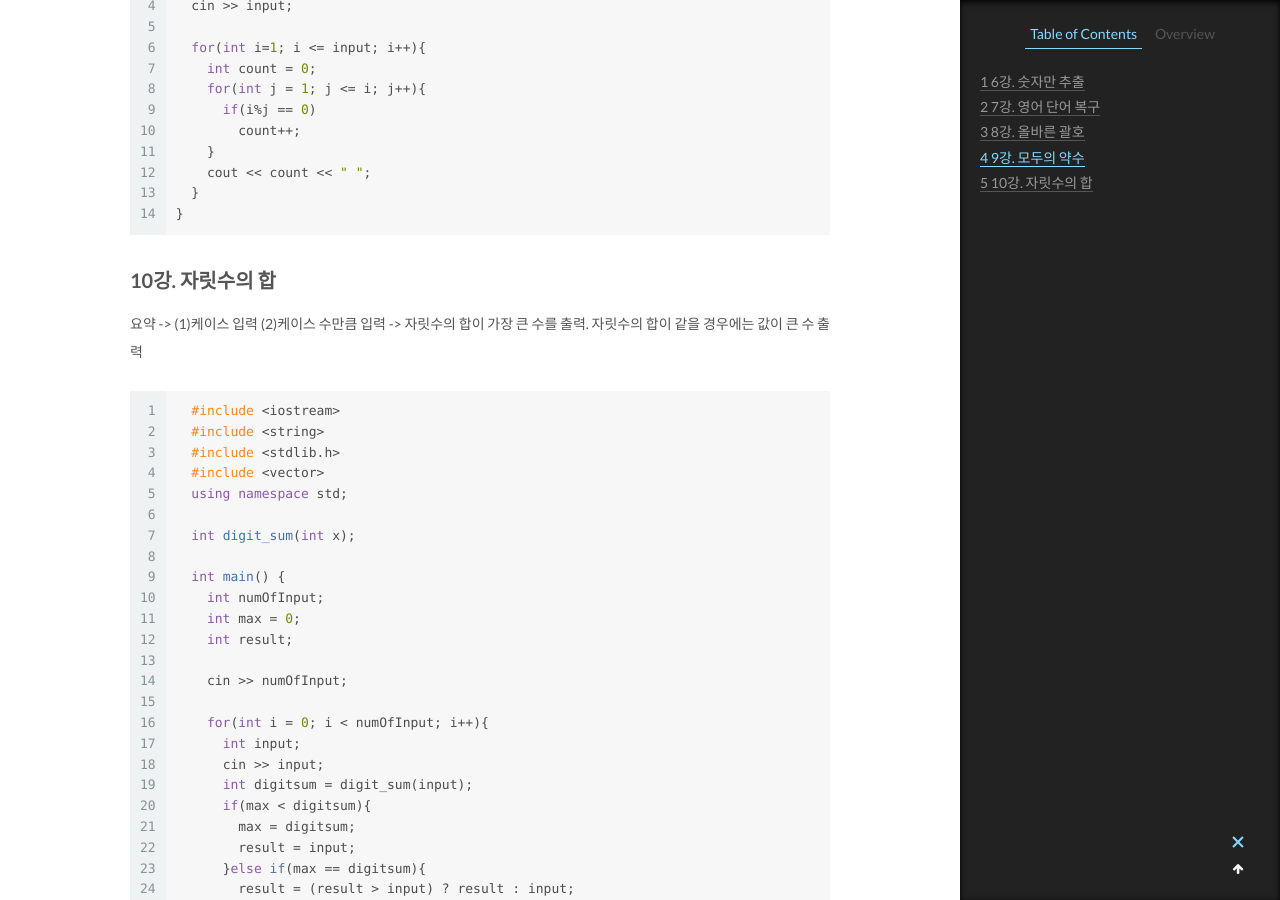
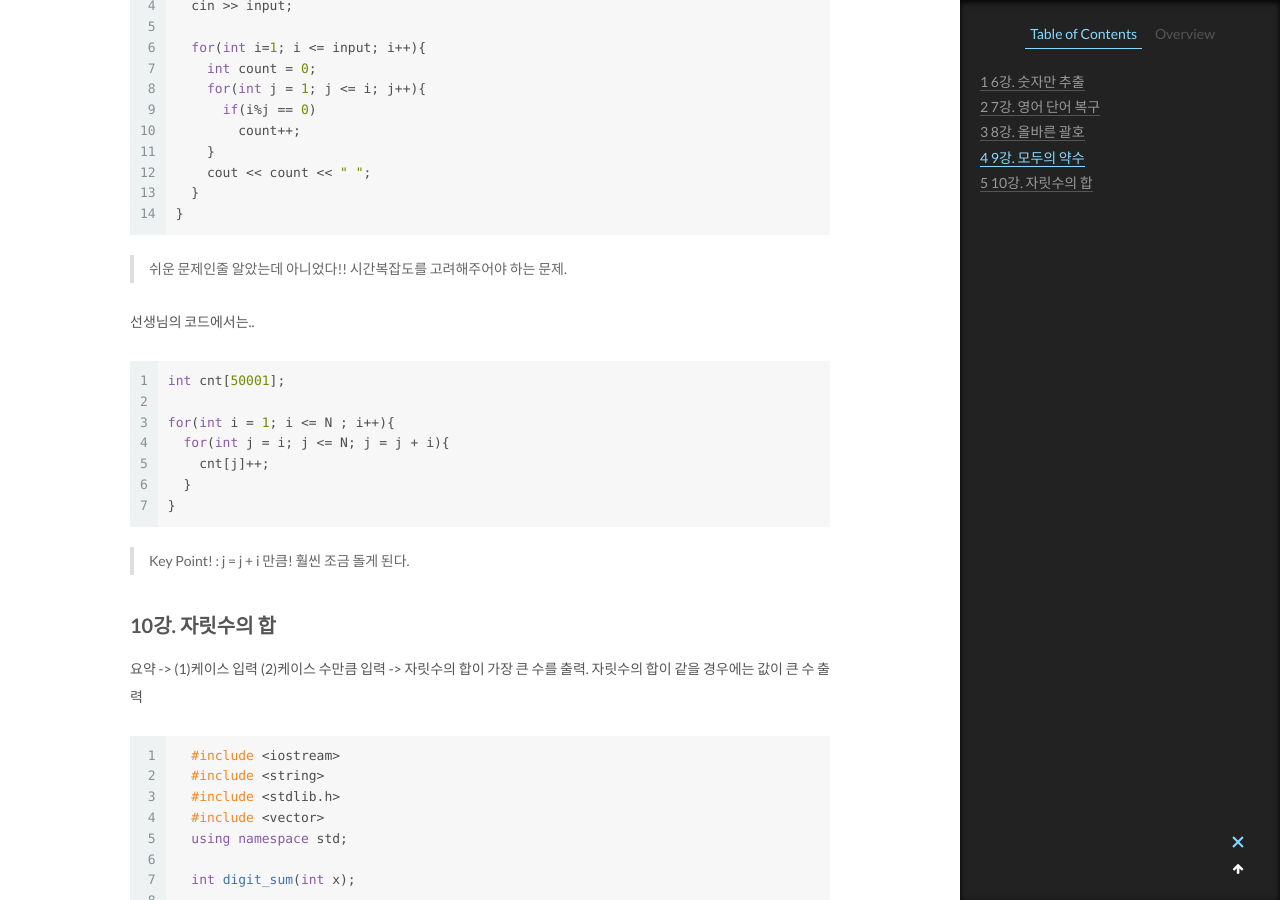
Before and after one commit to jiyeoon/jiyeoon.github.io, a Jekyll site: the page built from _posts/Algorithm/2020-06-09-algorithm-study2.md, in a window 1280 px wide and 900 px high, scrolled down 3322 px. Built offline with Jekyll 4.4.1, drawn with Linux system fonts in a browser that asks for light colours.

Commit message:
edit agian!!!

````diff
--- a/_posts/Algorithm/2020-06-09-algorithm-study2.md
+++ b/_posts/Algorithm/2020-06-09-algorithm-study2.md
@@ -155,6 +155,23 @@ int main(){
 }
 ```
 
+> 쉬운 문제인줄 알았는데 아니었다!! 시간복잡도를 고려해주어야 하는 문제.
+
+선생님의 코드에서는..
+
+```c++
+int cnt[50001];
+
+for(int i = 1; i <= N ; i++){
+  for(int j = i; j <= N; j = j + i){
+    cnt[j]++;
+  }
+}
+```
+
+> Key Point! : j = j + i 만큼! 훨씬 조금 돌게 된다.
+
+
 ## 10강. 자릿수의 합
 
 요약 -> (1)케이스 입력 (2)케이스 수만큼 입력 -> 자릿수의 합이 가장 큰 수를 출력. 자릿수의 합이 같을 경우에는 값이 큰 수 출력
````
